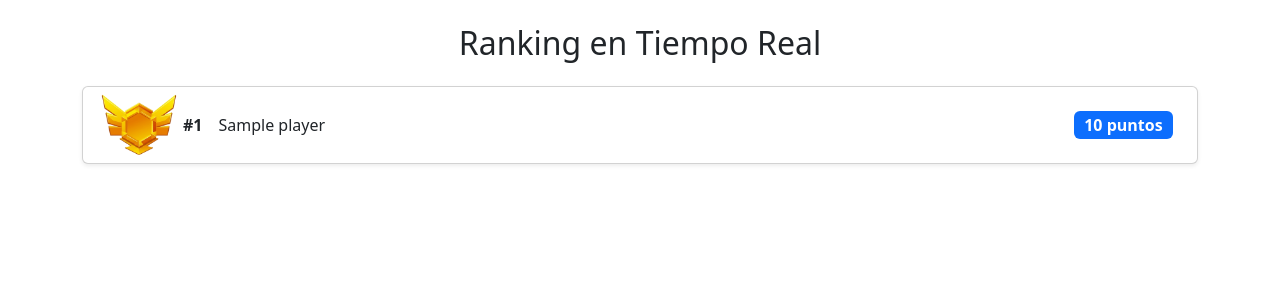
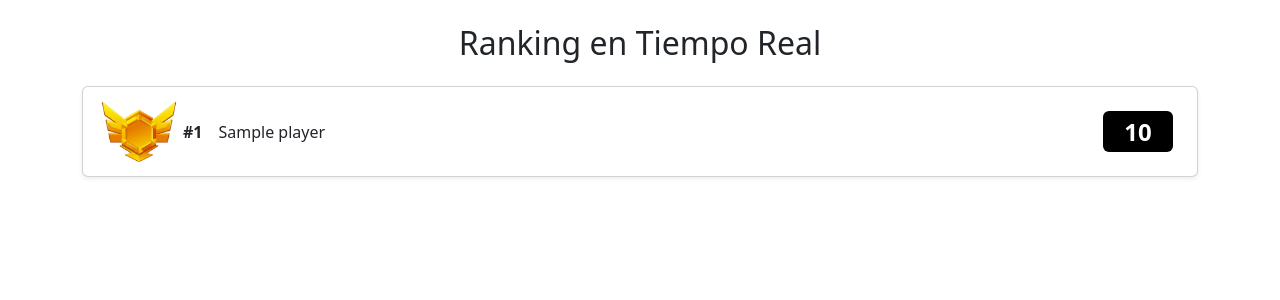
Before and after one commit to renehuanca/ranking-de-jugadores-en-tiempo-real, a Flask app: template templates/ranking.html in a window 1280 px wide. Shown: the part 88-388 px from the top of the page. Run offline with Flask 3, Linux system fonts and the light colour scheme; the template is opened without the code that fills it: most values are stand-ins (such as "Sample title", 1, 10 or a date in 2020); some libraries are stand-ins or nearby versions.

Commit message:
add simulacion

```diff
--- a/templates/ranking.html
+++ b/templates/ranking.html
@@ -10,7 +10,7 @@
         <div class="fw-bold">#{{ loop.index }}</div>
         <div class="flex-grow-1 ms-3">{{ player }}</div>
 
-        <div class="badge bg-primary fs-6">{{ score | int }} puntos</div>
+        <div class="badge bg-black fs-4">{{ score | int }}</div>
     </div>
     {% endfor %}
 </div>
```
